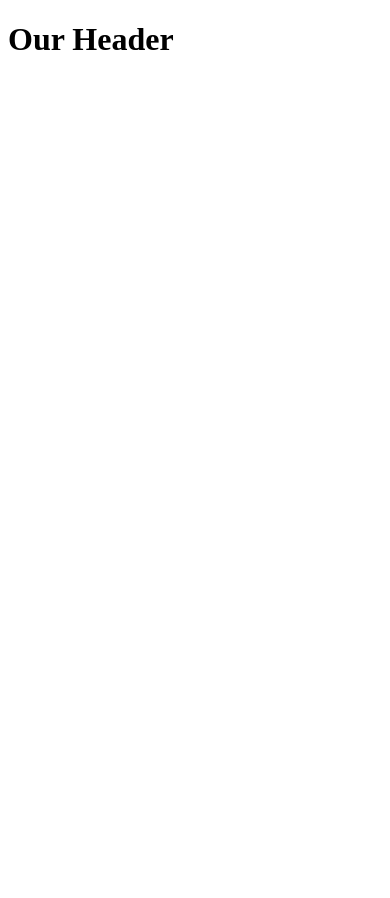
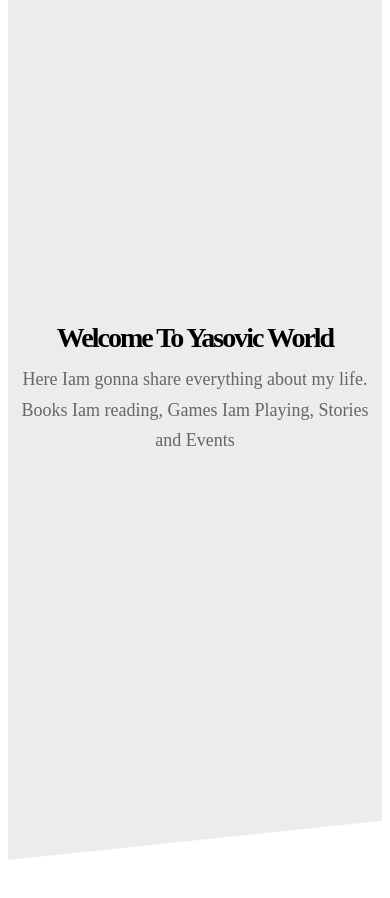
Before and after one commit to MohamedYFadl/source-control-lab, a plain HTML site: page index.html in a window 390 px wide. Before the commit the page ends 844 px from the top, so only its background shows below. Drawn offline with Linux system fonts and the light colour scheme.

Commit message:
Adding Landing section html and style

```diff
--- a/index.html
+++ b/index.html
@@ -1,12 +1,28 @@
 <!doctype html>
 <html lang="en">
+
 <head>
   <meta charset="UTF-8" />
   <meta name="viewport" content="width=device-width, initial-scale=1.0" />
   <title>Document</title>
   <link rel="stylesheet" href="style.css" />
 </head>
+
 <body>
-    <h1>Our Header</h1>
+  <!-- Start Landing -->
+  <div class="landing">
+    <div class="container">
+      <div class="text">
+        <h1>Welcome To Yasovic World</h1>
+        <p>Here Iam gonna share everything about my life. Books Iam reading, Games Iam Playing, Stories and
+          Events </p>
+      </div>
+      <div class="image"><img src="./imgs/landing-image.png" alt=""></div>
+
+    </div>
+    <a href="#Articles" class="go-down"><i class="fas fa-angle-double-down fa-2x"></i></a>
+  </div>
+  <!-- End Landing -->
 </body>
+
 </html>
--- a/style.css
+++ b/style.css
@@ -0,0 +1,93 @@
+.landing {
+    position: relative;
+}
+
+.landing::before {
+    content: "";
+    position: absolute;
+    height: 100%;
+    width: 100%;
+    top: -40px;
+    left: 0;
+    Z-INDEX: -1;
+    background-color: #ECECEC;
+    transform: skewY(-6deg);
+    transform-origin: top left;
+
+}
+
+.landing .container {
+    min-height: calc(100vh - 72px);
+    display: flex;
+    align-items: center;
+    padding-bottom: 120px;
+}
+
+.landing .container img {
+    width: 600px;
+    position: relative;
+    animation: up-and-down 5s linear infinite;
+}
+
+@media (max-width:991px) {
+    .landing .container .image {
+        display: none;
+    }
+}
+
+.landing .container .text {
+    flex: 1;
+}
+
+@media (max-width:991px) {
+    .landing .container .text {
+        text-align: center;
+    }
+}
+
+.landing .container .text h1 {
+    font-size: 40px;
+    letter-spacing: -2px;
+    margin: 0;
+
+}
+
+@media (max-width:767px) {
+    .landing .container .text h1 {
+        font-size: 28px
+    }
+}
+
+.landing .container .text p {
+    font-size: 24px;
+    line-height: 1.7;
+    margin: 5px 0 0;
+    color: #666;
+    max-width: 500px;
+}
+
+@media (max-width:991px) {
+    .landing .container .text p {
+        font-size: 18px;
+        margin: 10px auto;
+    }
+}
+
+.landing .go-down {
+    color: var(--main-color);
+    bottom: 30px;
+    left: 50%;
+    transform: translateX(-50%);
+    transition: var(--main-transition);
+    position: relative;
+}
+
+.landing .go-down:hover {
+    color: var(--main-color-alt);
+}
+
+.landing .go-down i {
+    animation: bouncing 1.5s infinite;
+}
+
+/* End Landing */
```
Lines whose indentation alone changed are shown as unchanged.
